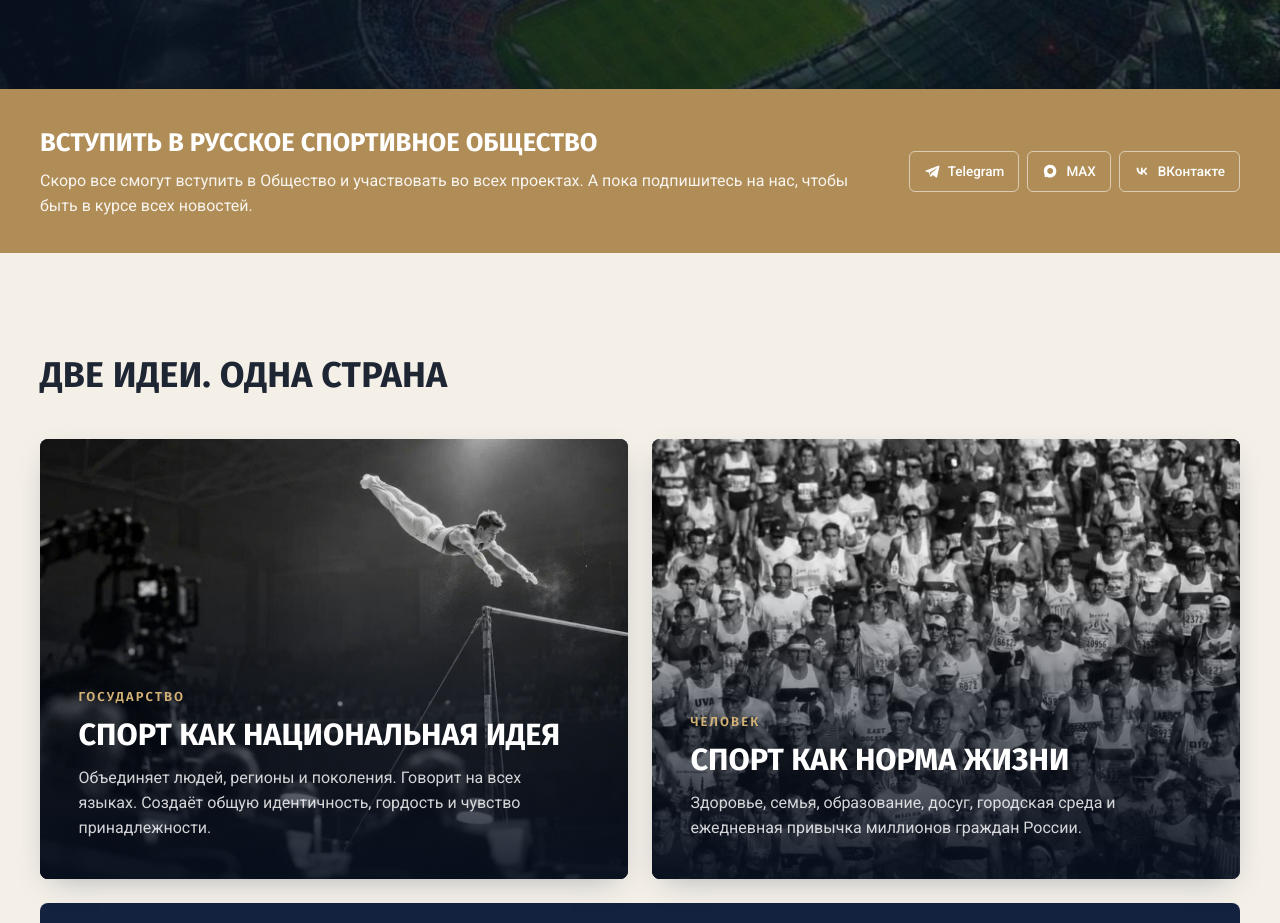
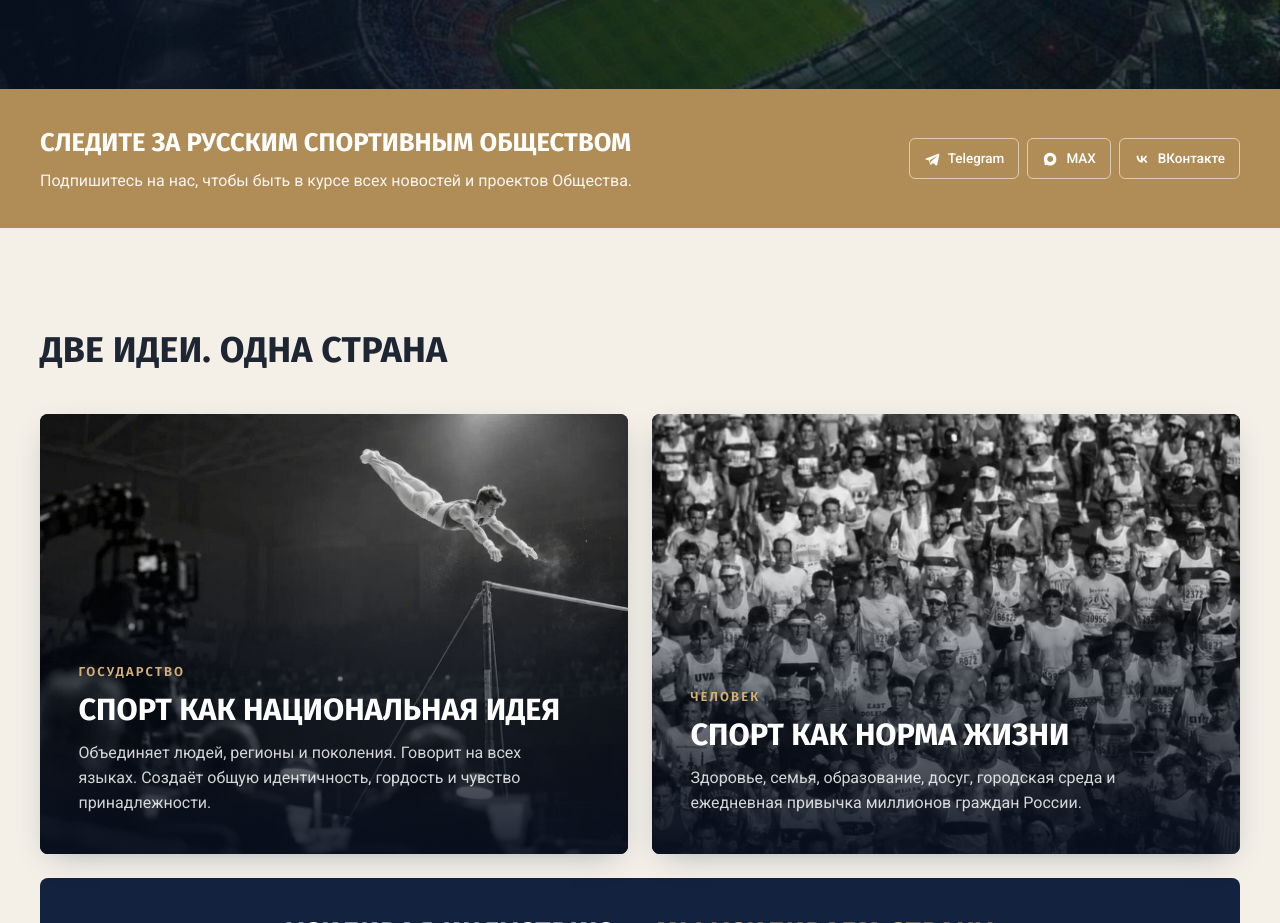
Before and after one commit to shtankogoat/rusport-site, a plain HTML site: page index.html in a window 1280 px wide. Shown: the part 2639-3562 px from the top of the page. Drawn offline with nearby package versions, Linux system fonts and the light colour scheme.

Commit message:
Reword join band to follow-us
Co-Authored-By: Claude Opus 5.5 <noreply@anthropic.com>

```diff
--- a/assets/js/i18n.js
+++ b/assets/js/i18n.js
@@ -80,7 +80,8 @@
     "РСО объединяет государство, бизнес и спорт вокруг конкретных проектов национального и регионального масштаба.": "RSO brings together the state, business and sport around concrete national and regional projects.",
 
     // Join band
-    "Вступить в Русское спортивное общество": "Join the Russian Sport Society",
+    "Следите за Русским спортивным обществом": "Follow the Russian Sport Society",
+    "Подпишитесь на нас, чтобы быть в курсе всех новостей и проектов Общества.": "Follow us to stay up to date with all the Society's news and projects.",
 
     // Two ideas
     "Две идеи. Одна страна": "Two ideas. One country",
--- a/index.html
+++ b/index.html
@@ -101,12 +101,12 @@
       </div>
     </section>
 
-    <!-- Вступить -->
+    <!-- Соцсети -->
     <section class="band band-gold">
       <div class="wrap">
         <div>
-          <h2 class="band-title">Вступить в Русское спортивное общество</h2>
-          <p>Скоро все смогут вступить в Общество и участвовать во всех проектах. А пока подпишитесь на нас, чтобы быть в курсе всех новостей.</p>
+          <h2 class="band-title">Следите за Русским спортивным обществом</h2>
+          <p>Подпишитесь на нас, чтобы быть в курсе всех новостей и проектов Общества.</p>
         </div>
         <div class="socials socials-mount"></div>
       </div>
```
